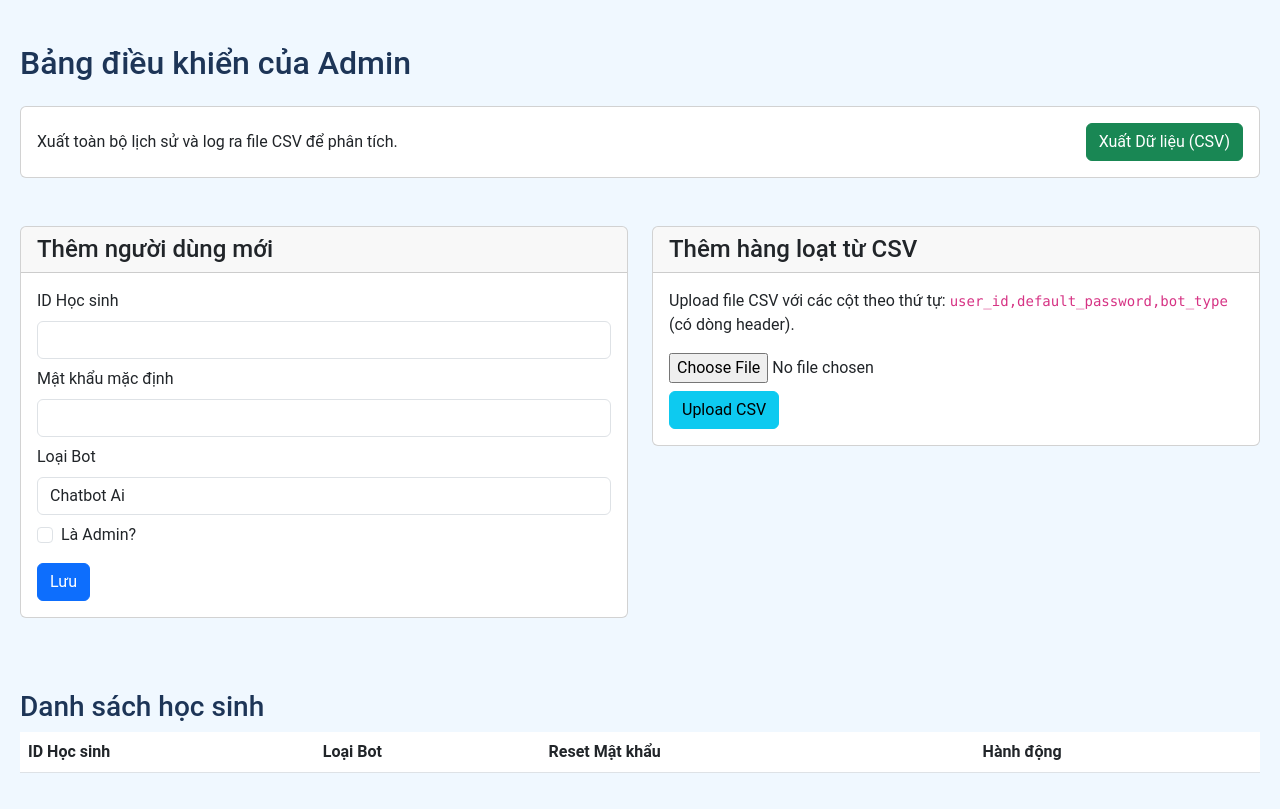
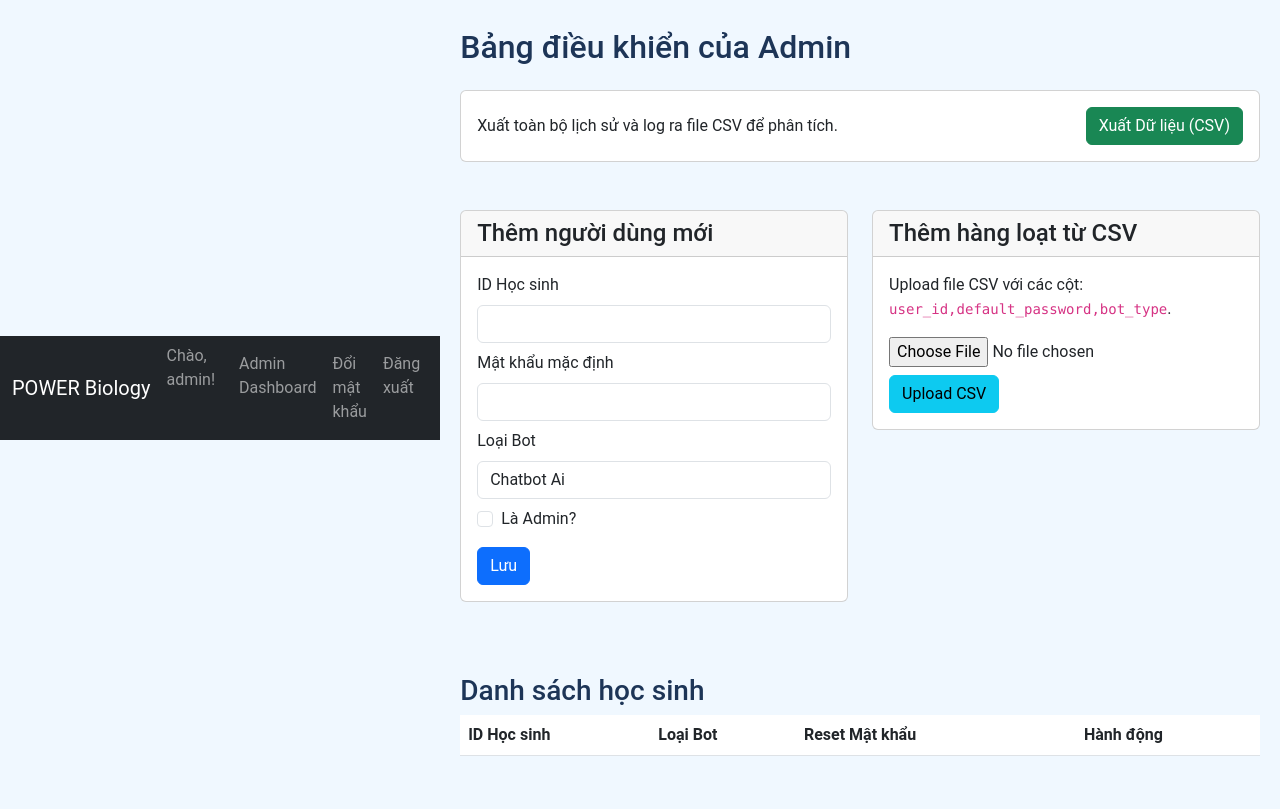
Before and after one commit to tranthanhduysph-coder/power-biology, a Flask app: page /admin in a window 1280 px wide. After the commit the page ends 756 px from the top, so only its background shows below. Run offline with Flask 3, Linux system fonts and the light colour scheme; a user stored in the database is signed in; lists and menus that the app fills with data are empty; some libraries are stand-ins or nearby versions.

Commit message:
Force update base and admin templates

```diff
--- a/app/templates/admin_dashboard.html
+++ b/app/templates/admin_dashboard.html
@@ -44,7 +44,7 @@
             <div class="card my-4">
                 <div class="card-header"><h4>Thêm hàng loạt từ CSV</h4></div>
                 <div class="card-body">
-                    <p>Upload file CSV với các cột theo thứ tự: <code>user_id,default_password,bot_type</code> (có dòng header).</p>
+                    <p>Upload file CSV với các cột: <code>user_id,default_password,bot_type</code>.</p>
                     <form method="POST" enctype="multipart/form-data" action="{{ url_for('main.admin_dashboard') }}">
                         {{ upload_form.hidden_tag() }}
                         <div class="form-group mb-2">
--- a/app/templates/base.html
+++ b/app/templates/base.html
@@ -5,19 +5,55 @@
     <meta name="viewport" content="width=device-width, initial-scale=1.0">
     <title>{% block title %}POWER Biology Chatbot{% endblock %}</title>
     <link href="https://cdn.jsdelivr.net/npm/bootstrap@5.3.0/dist/css/bootstrap.min.css" rel="stylesheet">
-
     <link rel="stylesheet" href="{{ url_for('static', filename='css/style.css') }}">
 </head>
 <body>
-    <div class="container mt-4">
+
+    <nav class="navbar navbar-expand-lg navbar-dark bg-dark mb-4">
+        <div class="container-fluid">
+            <a class="navbar-brand" href="{{ url_for('main.index') }}">POWER Biology</a>
+            <button class="navbar-toggler" type="button" data-bs-toggle="collapse" data-bs-target="#navbarNav" aria-controls="navbarNav" aria-expanded="false" aria-label="Toggle navigation">
+                <span class="navbar-toggler-icon"></span>
+            </button>
+            <div class="collapse navbar-collapse" id="navbarNav">
+                <ul class="navbar-nav ms-auto">
+                    {% if current_user.is_authenticated %}
+                        <li class="nav-item">
+                            <span class="navbar-text me-3">
+                                Chào, {{ current_user.username }}!
+                            </span>
+                        </li>
+                        {% if current_user.is_admin %}
+                        <li class="nav-item">
+                            <a class="nav-link" href="{{ url_for('main.admin_dashboard') }}">Admin Dashboard</a>
+                        </li>
+                        {% endif %}
+                        <li class="nav-item">
+                            <a class="nav-link" href="{{ url_for('main.change_password') }}">Đổi mật khẩu</a>
+                        </li>
+                        <li class="nav-item">
+                            <a class="nav-link" href="{{ url_for('main.logout') }}">Đăng xuất</a>
+                        </li>
+                    {% endif %}
+                </ul>
+            </div>
+        </div>
+    </nav>
+
+    <div class="container">
         {% with messages = get_flashed_messages(with_categories=true) %}
             {% if messages %}
                 {% for category, message in messages %}
-                    <div class="alert alert-{{ category }}">{{ message }}</div>
+                    <div class="alert alert-{{ category }} alert-dismissible fade show" role="alert">
+                        {{ message }}
+                        <button type="button" class="btn-close" data-bs-dismiss="alert" aria-label="Close"></button>
+                    </div>
                 {% endfor %}
             {% endif %}
         {% endwith %}
         {% block content %}{% endblock %}
     </div>
+
+    <script src="https://cdn.jsdelivr.net/npm/bootstrap@5.3.0/dist/js/bootstrap.bundle.min.js"></script>
 </body>
 </html>
```
